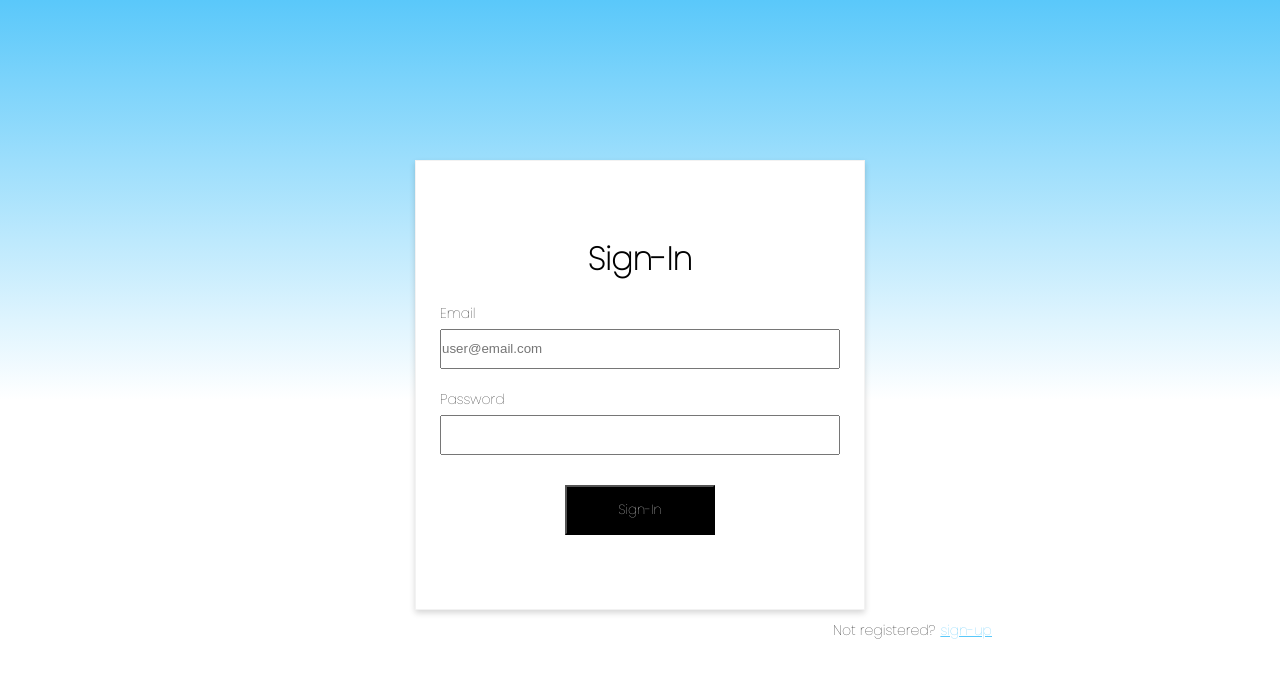
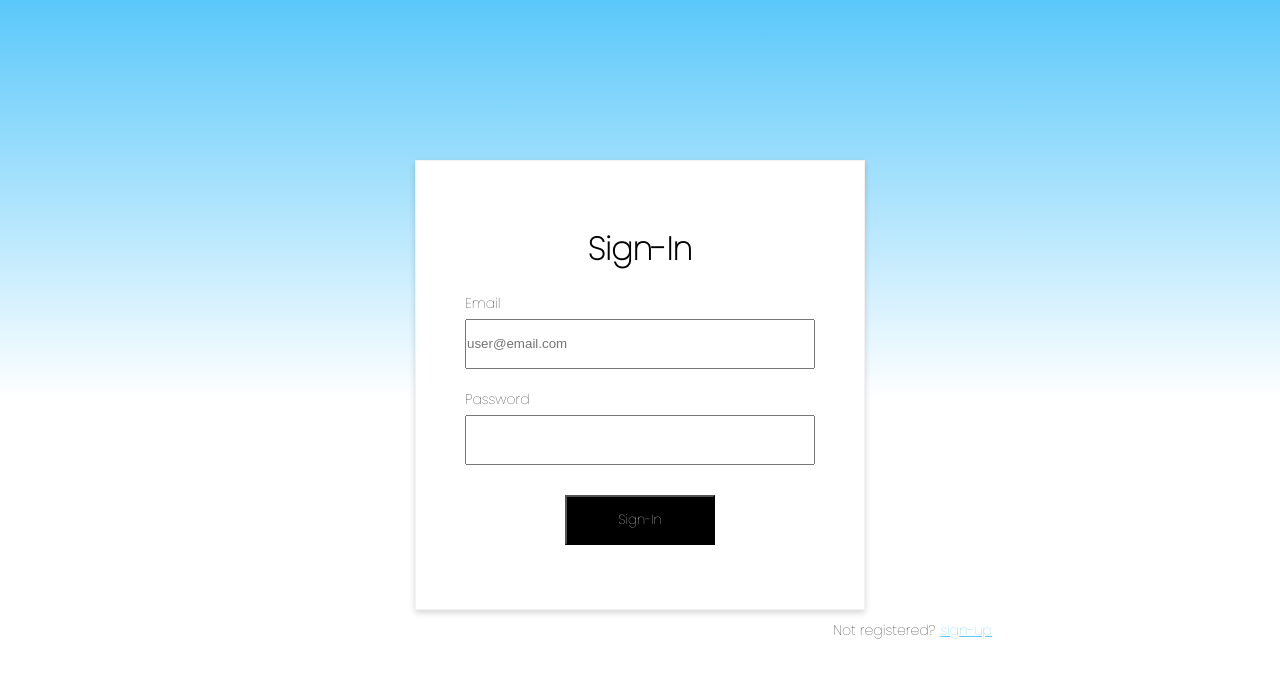
Before and after one commit to Alicerichardson28/frontend-assesment, a React (Create React App) app: page / in a window 1280 px wide. Shown: the top 678 px of the page. Built offline with nearby package versions, Linux system fonts and the light colour scheme.

Commit message:
style input box

```diff
--- a/src/Login/LoginForm.scss
+++ b/src/Login/LoginForm.scss
@@ -43,8 +43,8 @@ label {
     margin-bottom: 5px;
 }
 .input-box {
-    width: 400px;
-    height: 40px;
+    width: 350px;
+    height: 50px;
 }
 
 .form-inputs {
```
